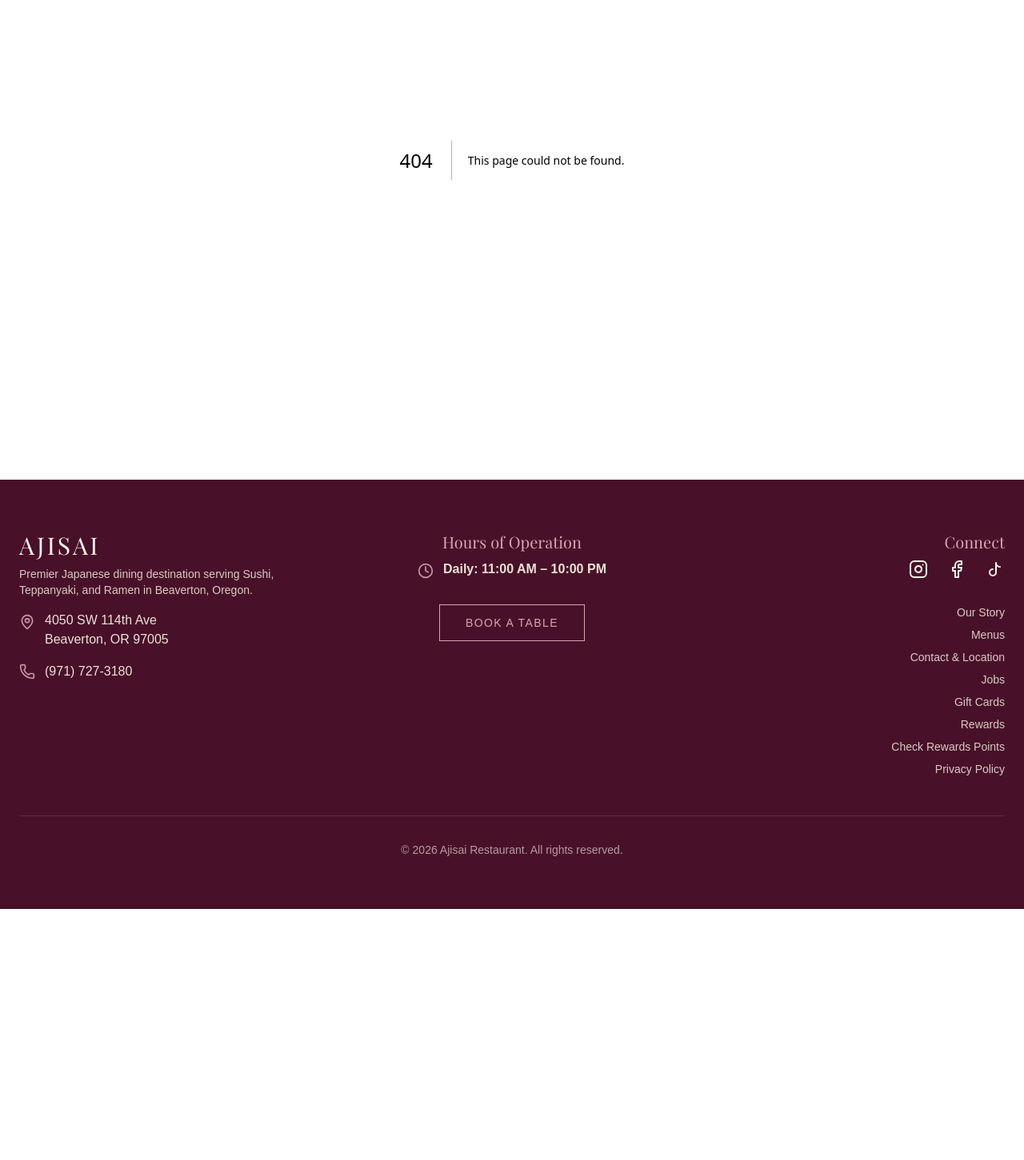
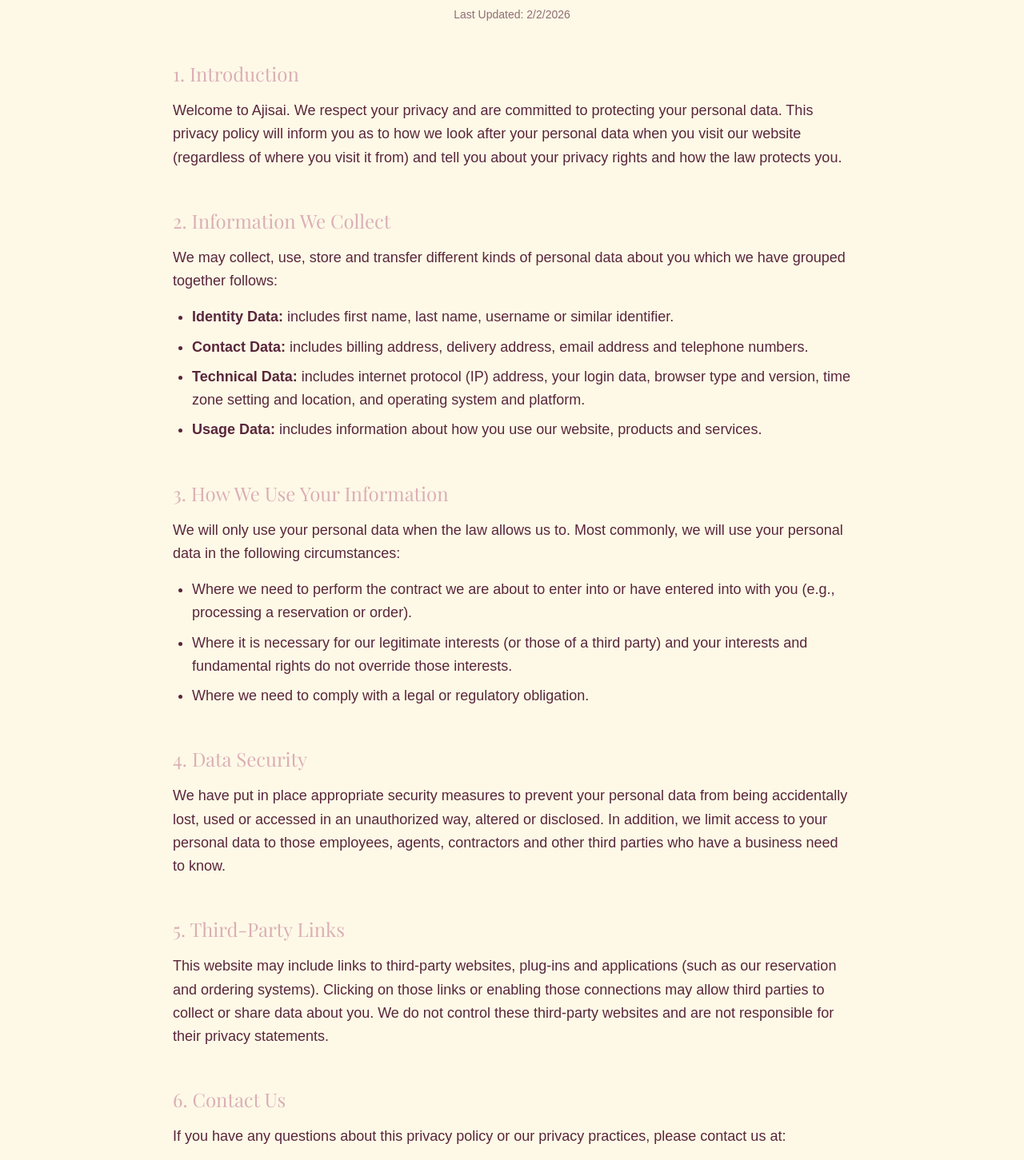
Before and after one commit to TheViableSource/ajisai-pdx-web, a Next.js app: page /privacy in a window 1280 px wide. Before the commit this address had no page. Shown: the part 200-1651 px from the top of the page at 80% size. Before the commit the page ends 1337 px from the top, so only its background shows below. Built offline with nearby package versions, Linux system fonts and the light colour scheme; a web font is replaced by a local one.

Commit message:
Add Privacy Policy page and footer link

```diff
--- /dev/null
+++ b/app/privacy/page.tsx
@@ -0,0 +1,83 @@
+"use client";
+
+import { motion } from "framer-motion";
+
+export default function PrivacyPolicy() {
+    return (
+        <div className="bg-secondary min-h-screen text-primary pb-20 pt-32">
+            <div className="container mx-auto px-6 max-w-4xl">
+                <motion.div
+                    initial={{ opacity: 0, y: 20 }}
+                    animate={{ opacity: 1, y: 0 }}
+                    transition={{ duration: 0.6 }}
+                >
+                    <h1 className="text-4xl md:text-5xl font-serif mb-8 text-center text-accent">Privacy Policy</h1>
+                    <p className="text-sm opacity-60 text-center mb-12">Last Updated: {new Date().toLocaleDateString()}</p>
+
+                    <div className="space-y-12 text-lg leading-relaxed opacity-90">
+                        <section>
+                            <h2 className="text-2xl font-serif mb-4 text-accent">1. Introduction</h2>
+                            <p>
+                                Welcome to Ajisai. We respect your privacy and are committed to protecting your personal data.
+                                This privacy policy will inform you as to how we look after your personal data when you visit our website
+                                (regardless of where you visit it from) and tell you about your privacy rights and how the law protects you.
+                            </p>
+                        </section>
+
+                        <section>
+                            <h2 className="text-2xl font-serif mb-4 text-accent">2. Information We Collect</h2>
+                            <p className="mb-4">
+                                We may collect, use, store and transfer different kinds of personal data about you which we have grouped together follows:
+                            </p>
+                            <ul className="list-disc pl-6 space-y-2">
+                                <li><strong>Identity Data:</strong> includes first name, last name, username or similar identifier.</li>
+                                <li><strong>Contact Data:</strong> includes billing address, delivery address, email address and telephone numbers.</li>
+                                <li><strong>Technical Data:</strong> includes internet protocol (IP) address, your login data, browser type and version, time zone setting and location, and operating system and platform.</li>
+                                <li><strong>Usage Data:</strong> includes information about how you use our website, products and services.</li>
+                            </ul>
+                        </section>
+
+                        <section>
+                            <h2 className="text-2xl font-serif mb-4 text-accent">3. How We Use Your Information</h2>
+                            <p className="mb-4">
+                                We will only use your personal data when the law allows us to. Most commonly, we will use your personal data in the following circumstances:
+                            </p>
+                            <ul className="list-disc pl-6 space-y-2">
+                                <li>Where we need to perform the contract we are about to enter into or have entered into with you (e.g., processing a reservation or order).</li>
+                                <li>Where it is necessary for our legitimate interests (or those of a third party) and your interests and fundamental rights do not override those interests.</li>
+                                <li>Where we need to comply with a legal or regulatory obligation.</li>
+                            </ul>
+                        </section>
+
+                        <section>
+                            <h2 className="text-2xl font-serif mb-4 text-accent">4. Data Security</h2>
+                            <p>
+                                We have put in place appropriate security measures to prevent your personal data from being accidentally lost, used or accessed in an unauthorized way, altered or disclosed. In addition, we limit access to your personal data to those employees, agents, contractors and other third parties who have a business need to know.
+                            </p>
+                        </section>
+
+                        <section>
+                            <h2 className="text-2xl font-serif mb-4 text-accent">5. Third-Party Links</h2>
+                            <p>
+                                This website may include links to third-party websites, plug-ins and applications (such as our reservation and ordering systems). Clicking on those links or enabling those connections may allow third parties to collect or share data about you. We do not control these third-party websites and are not responsible for their privacy statements.
+                            </p>
+                        </section>
+
+                        <section>
+                            <h2 className="text-2xl font-serif mb-4 text-accent">6. Contact Us</h2>
+                            <p className="mb-4">
+                                If you have any questions about this privacy policy or our privacy practices, please contact us at:
+                            </p>
+                            <div className="bg-primary p-6 border border-accent/20 rounded-lg">
+                                <p className="font-serif text-xl mb-2 text-white">Ajisai Restaurant</p>
+                                <p>4050 SW 114th Ave</p>
+                                <p>Beaverton, OR 97005</p>
+                                <p className="mt-2 text-accent">(971) 727-3180</p>
+                            </div>
+                        </section>
+                    </div>
+                </motion.div>
+            </div>
+        </div>
+    );
+}
--- a/components/layout/Footer.tsx
+++ b/components/layout/Footer.tsx
@@ -103,7 +103,7 @@
                             <Link href="https://www.toasttab.com/ajisai-beaverton/rewardsLookup" target="_blank" rel="noopener noreferrer" className="hover:text-accent">
                                 Check Rewards Points
                             </Link>
-                            <Link href="#" className="hover:text-accent">
+                            <Link href="/privacy" className="hover:text-accent">
                                 Privacy Policy
                             </Link>
                         </nav>
```
